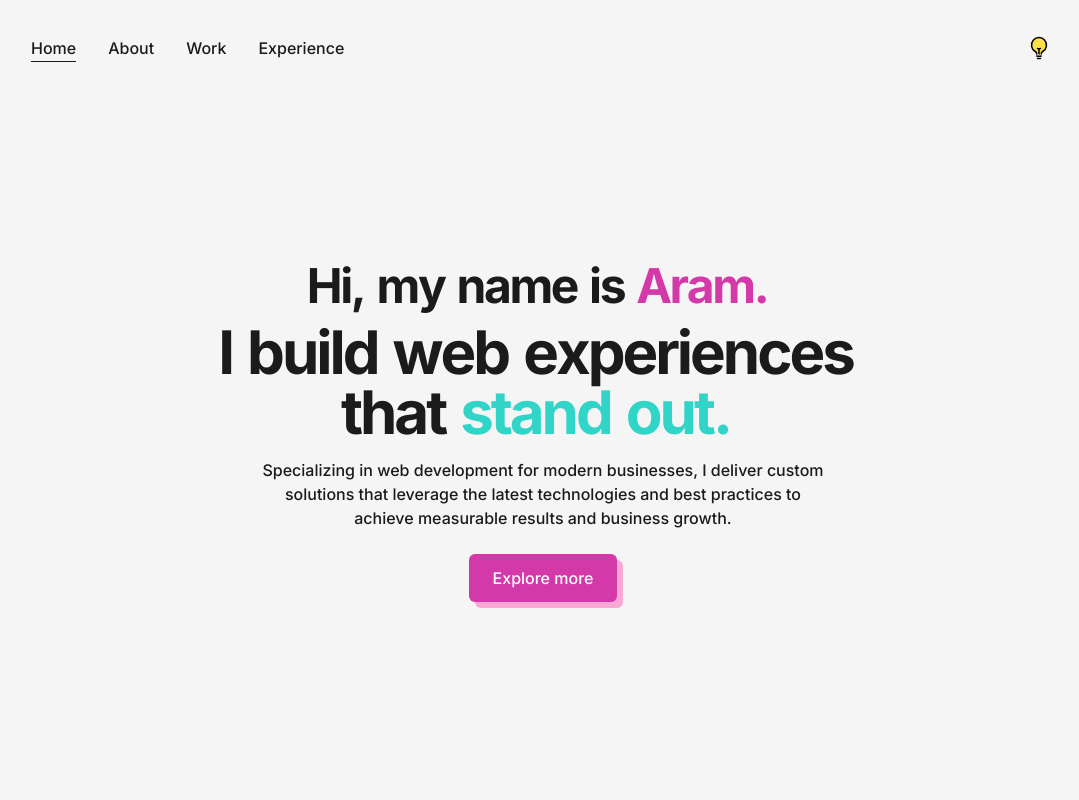
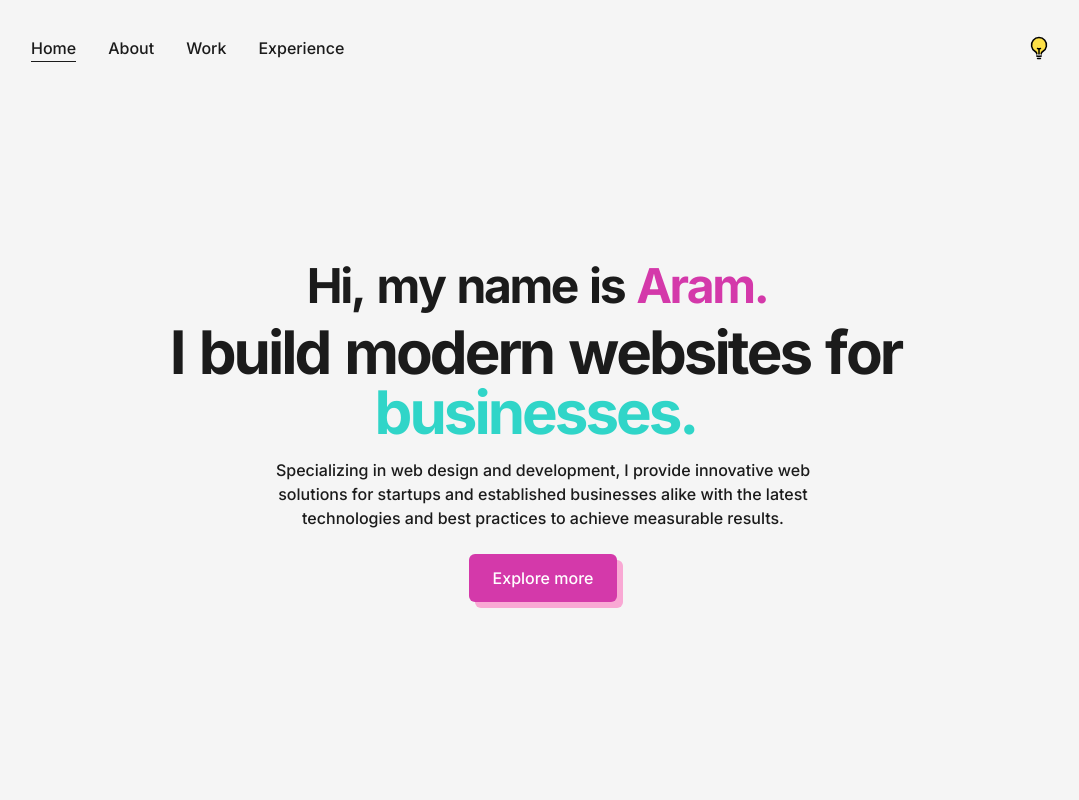
Before and after one commit to aram1l7/portfolio-v3, a Next.js app: page / in a window 1280 px wide. Shown: the top 800 px of the page, without its empty margins (97-1176 px from the left). Built offline with nearby package versions, Linux system fonts and the light colour scheme.

Commit message:
some fixes

```diff
--- a/src/components/AnimatedTitle.js
+++ b/src/components/AnimatedTitle.js
@@ -47,7 +47,7 @@ export default function AnimatedTitle({ text, className, rest, variant }) {
             className={`${
               word === "Aram." ? "text-primary dark:text-primaryDark" : ""
             } inline-block ${
-              word === "stand" || word === "out."
+              word === "businesses."
                 ? "text-primaryDark dark:text-primary"
                 : ""
             } whitespace-nowrap mr-[0.25em]`}
--- a/src/pages/_document.js
+++ b/src/pages/_document.js
@@ -10,7 +10,7 @@ export default function Document() {
         <meta name="robots" content="index, follow" />
         <meta
           name="keywords"
-          content="JavaScript engineer for hire, React developer for hire, freelance software engineer"
+          content="Website design and development, web development services, landing page design"
         />
         <Script
           src="https://www.googletagmanager.com/gtag/js?id=G-XN7JN9JNGE"
--- a/src/pages/index.js
+++ b/src/pages/index.js
@@ -7,7 +7,7 @@ export default function Home() {
   return (
     <>
       <Head>
-        <title>Aram Martirosyan | Web Developer</title>
+        <title>Freelance Web Developer</title>
         <meta
           name="description"
           content="I am Aram Martirosyan, a full stack software engineer with expertise in building web applications with React.js/Node.js. I am open to freelance and remote opportunities. Contact me today."
@@ -17,7 +17,7 @@ export default function Home() {
         <Layout className="pt-0 md:!px-4">
           <div className="flex w-full items-center justify-center flex-col max-w-5xl mx-auto text-center">
             <AnimatedTitle
-              variant={"h1"}
+              variant={"h2"}
               className="inline-block text-dark dark:text-light
       font-bold w-full !text-5xl xl:!text-4xl
          md:!text-3xl sm:!text-2xl animate-fade"
@@ -25,17 +25,18 @@ export default function Home() {
             />
 
             <AnimatedTitle
-              variant={"h2"}
+              variant={"h1"}
               className="inline-block mt-3 text-dark dark:text-light
               font-bold w-full !text-6xl xl:!text-5xl
                lg:!text-6xl md:!text-5xl sm:!text-3xl animate-fade max-w-3xl"
-              text={"I build web experiences that stand out."}
+              text={"I build modern websites for businesses."}
             />
 
             <p className="my-4 text-base font-medium md:text-sm sm:!text-xs max-w-xl">
-              Specializing in web development for modern businesses, I deliver
-              custom solutions that leverage the latest technologies and best
-              practices to achieve measurable results and business growth.
+              Specializing in web design and development, I provide innovative
+              web solutions for startups and established businesses alike with
+              the latest technologies and best practices to achieve measurable
+              results.
             </p>
             <div className="mt-2 flex items-center self-center">
               <Link
```
